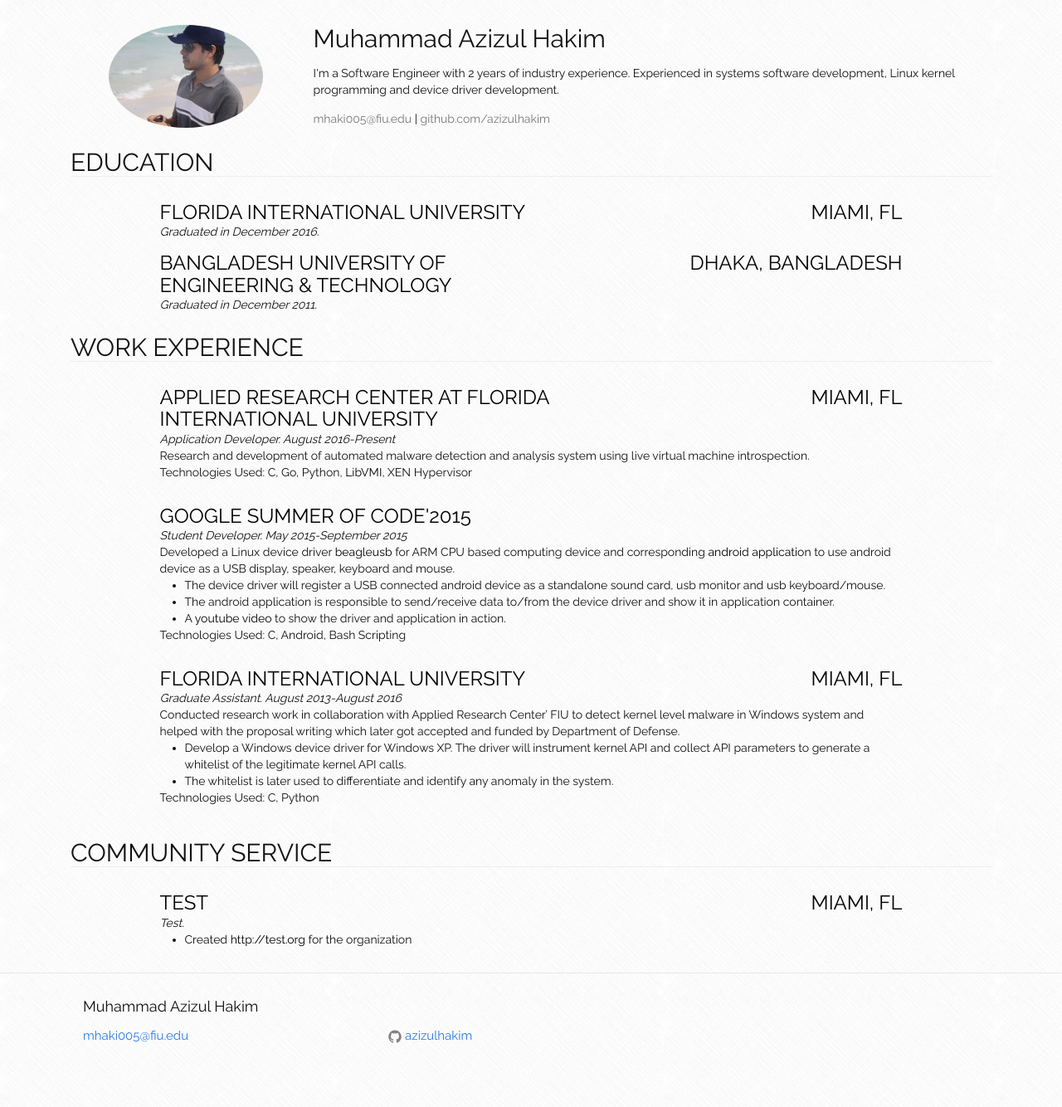
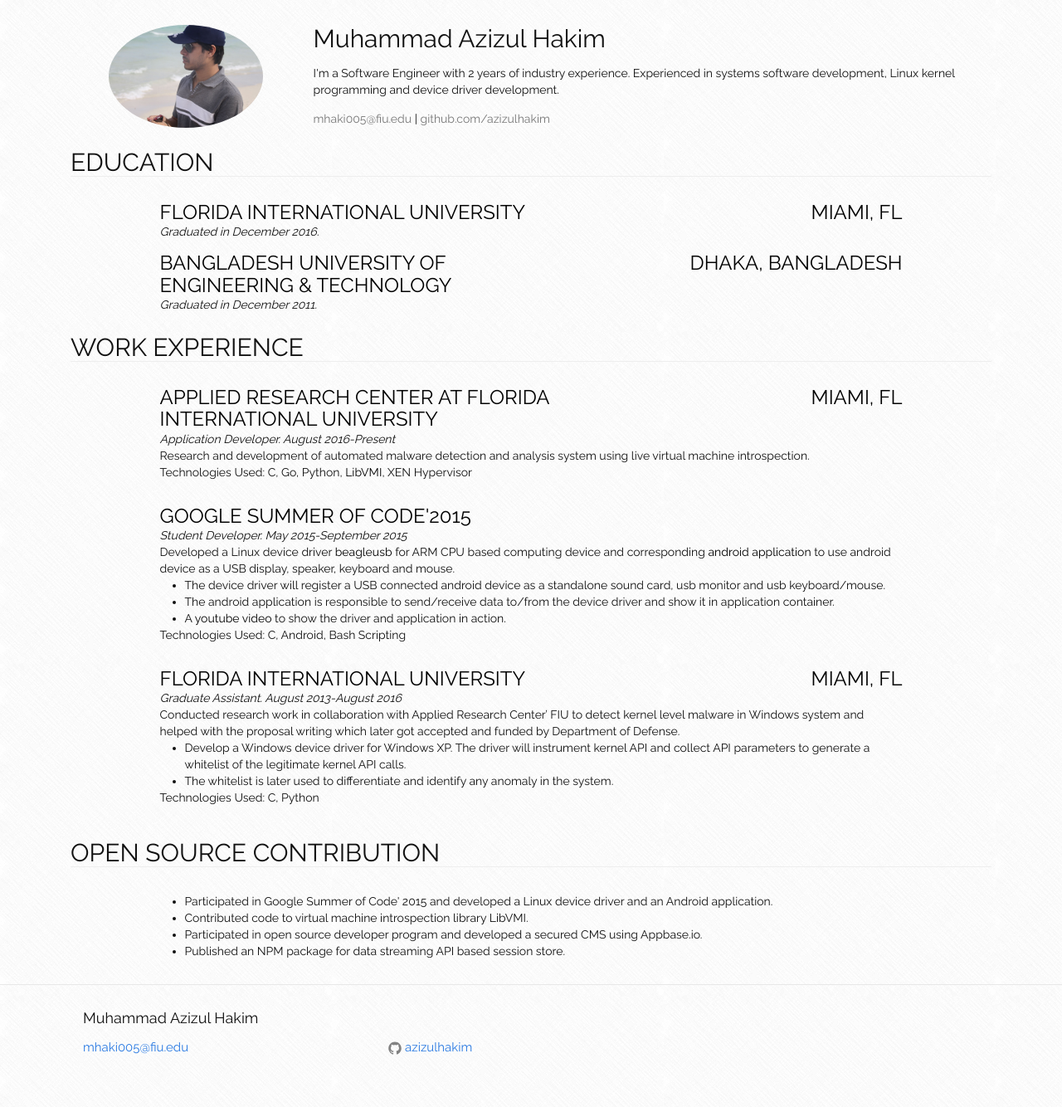
Before and after one commit to azizulhakim/azizulhakim.github.io, a Jekyll site: the page built from index.html, in a window 1280 px wide. Shown: the whole page at 83% size. Built offline with Jekyll 4.4.1, drawn with Linux system fonts in a browser that asks for light colours.

Commit message:
update open source contribution

```diff
--- a/_data/information.json
+++ b/_data/information.json
@@ -85,16 +85,21 @@ Defense.",
           ]
     },
     {
-      "name": "Community Service",
+      "name": "Open Source Contribution",
       "experiences": [
         {
-          "name": "TEST",
-          "url": "TSTURL",
-          "location": "Miami, FL",
-          "subText": "Test.",
           "involvement": [
             {
-              "description": "Created <a href='http://test.org/'>http://test.org</a> for the organization"
+              "description": "Participated in Google Summer of Code' 2015 and developed a Linux device driver and an Android application."
+            },
+			{
+              "description": "Contributed code to virtual machine introspection library LibVMI."
+            },
+			{
+              "description": "Participated in open source developer program and developed a secured CMS using Appbase.io."
+            },
+			{
+              "description": "Published an NPM package for data streaming API based session store."
             }
           ]
         }
```
